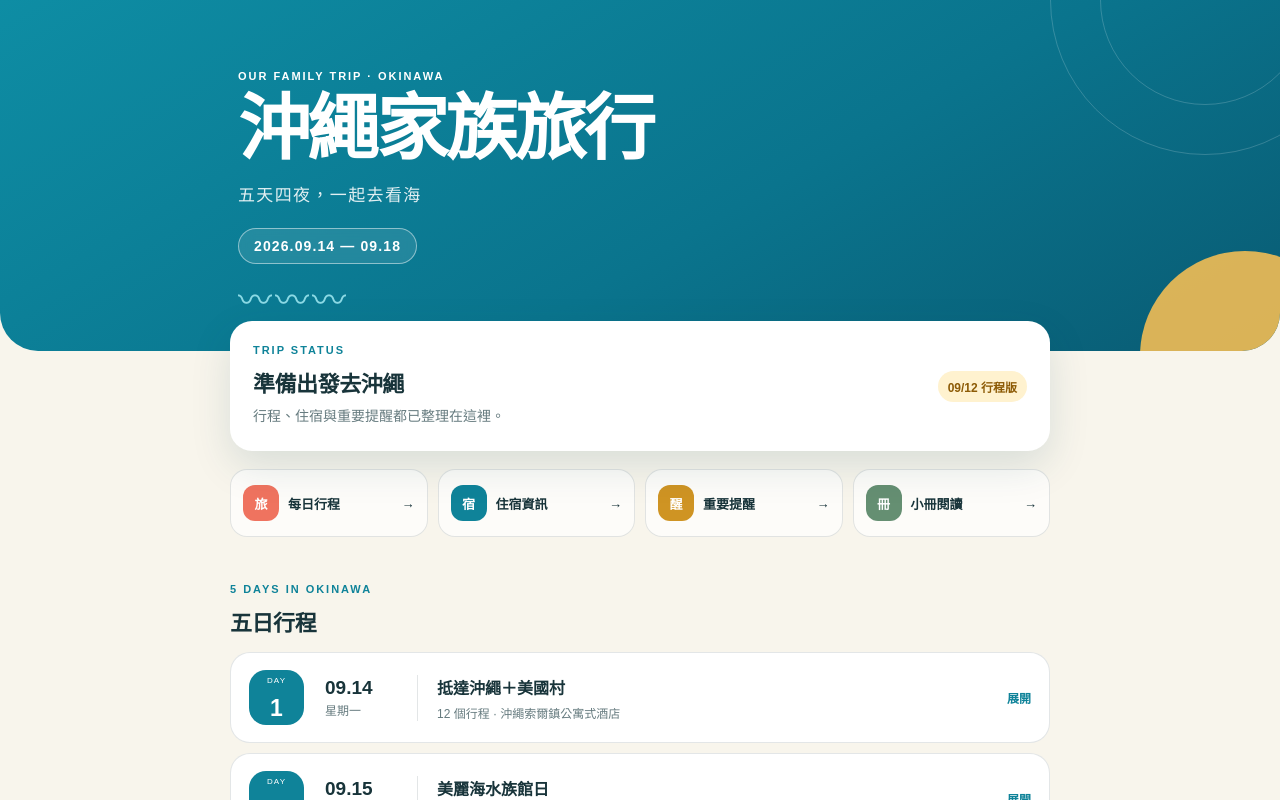
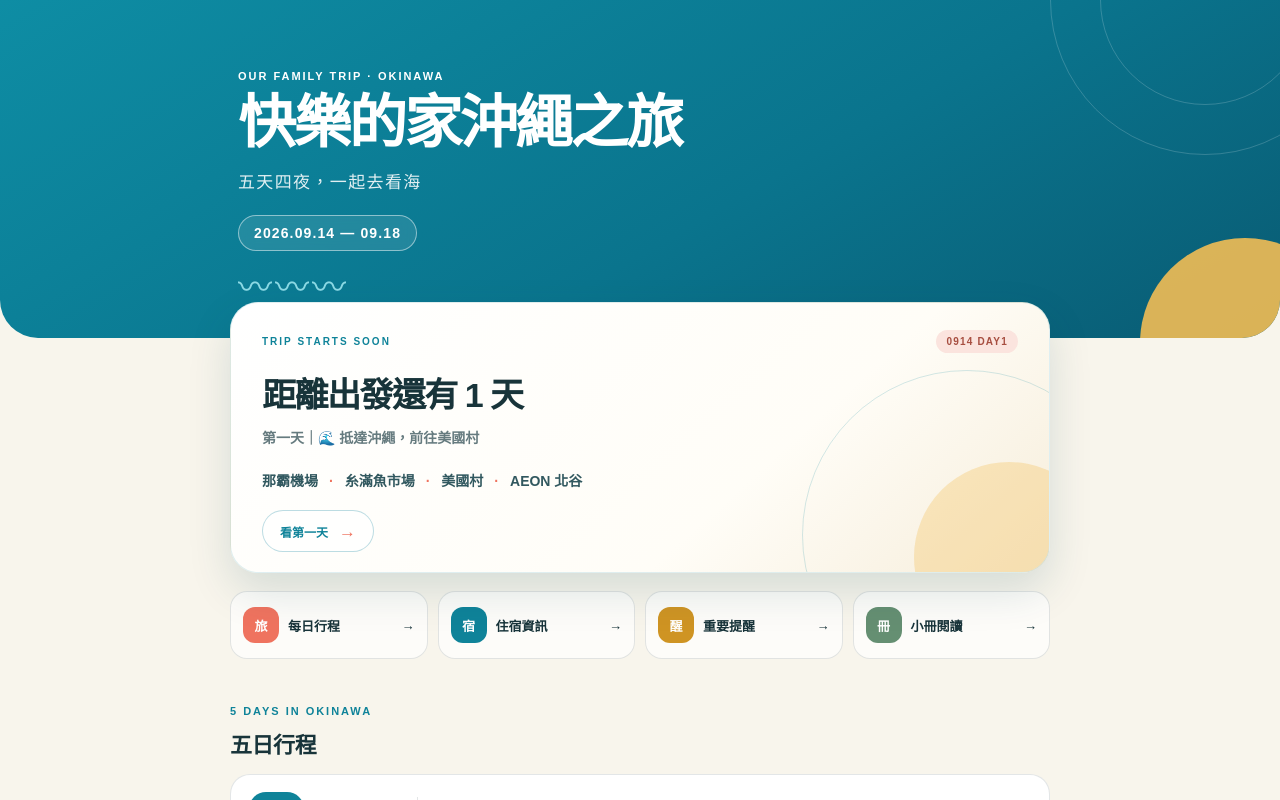
Before and after one commit to raye0621/family-trip-okinawa-2026-09, a Next.js app: page / in a window 1280 px wide. Shown: the top 800 px of the page. Built offline with nearby package versions, Linux system fonts and the light colour scheme.

Commit message:
feat: redesign daily trip overview

```diff
--- a/app/globals.css
+++ b/app/globals.css
@@ -12,7 +12,7 @@ a { color:inherit; text-decoration:none; }
 .hero::after { content:""; position:absolute; width:210px; height:210px; right:-70px; bottom:-110px; border-radius:50%; background:var(--sun); opacity:.9; }
 .hero-inner { position:relative; z-index:2; padding:70px 8px 44px; }
 .eyebrow,.section-kicker { margin:0 0 10px; font-size:11px; font-weight:800; letter-spacing:.18em; }
-.hero h1 { margin:0; font-size:clamp(40px,11vw,72px); line-height:1.05; letter-spacing:-.04em; }
+.hero h1 { margin:0; font-size:clamp(27px,7.5vw,58px); line-height:1.08; letter-spacing:-.045em; white-space:nowrap; }
 .subtitle { margin:13px 0 22px; font-size:17px; opacity:.88; letter-spacing:.08em; }
 .date-pill { display:inline-flex; padding:9px 15px; border:1px solid rgba(255,255,255,.48); border-radius:999px; font-size:14px; font-weight:700; letter-spacing:.08em; background:rgba(255,255,255,.1); backdrop-filter:blur(7px); }
 .sea-mark { display:flex; gap:3px; margin-top:30px; color:#8cdae5; font-size:34px; line-height:.4; }
@@ -20,11 +20,26 @@ a { color:inherit; text-decoration:none; }
 .orbit-one { width:310px; height:310px; right:-80px; top:-155px; }
 .orbit-two { width:210px; height:210px; right:-30px; top:-105px; }
 .page-content { padding:22px 0 52px; }
-.status-card { display:flex; align-items:center; justify-content:space-between; gap:22px; margin-top:-52px; position:relative; z-index:3; padding:23px; border-radius:22px; background:#fff; box-shadow:0 15px 40px rgba(9,72,84,.13); }
-.status-card h2,.section-heading h2,.info-card h2 { margin:0; font-size:22px; letter-spacing:-.02em; }
-.status-card p:not(.section-kicker),.section-heading>p,.info-card>p:not(.section-kicker) { margin:7px 0 0; color:var(--muted); font-size:14px; line-height:1.65; }
+.today-overview { position:relative; z-index:3; isolation:isolate; margin-top:-58px; overflow:hidden; padding:27px 31px 20px; border:1px solid rgba(15,131,153,.13); border-radius:28px; background:linear-gradient(138deg,#fff 0%,#fffdf7 64%,#f6edda 100%); box-shadow:0 18px 44px rgba(9,72,84,.14); }
+.today-overview::after { content:""; position:absolute; z-index:-2; right:-55px; bottom:-80px; width:190px; height:190px; border-radius:50%; background:rgba(241,189,85,.32); }
+.overview-orbit { position:absolute; z-index:-1; right:-83px; bottom:-128px; width:330px; height:330px; border:1px solid rgba(15,131,153,.18); border-radius:50%; }
+.overview-heading { display:flex; align-items:center; justify-content:space-between; gap:18px; }
+.overview-kicker { margin:0; color:var(--sea); font-size:10px; font-weight:900; letter-spacing:.2em; }
+.overview-day { padding:6px 10px; border-radius:999px; color:#a74e40; background:#fbe4de; font-size:10px; font-weight:900; letter-spacing:.12em; }
+.today-overview h2 { max-width:none; margin:22px 0 0; font-size:clamp(14px,4.2vw,34px); line-height:1.18; letter-spacing:-.045em; white-space:nowrap; }
+.overview-intro { margin:12px 0 0; color:var(--muted); font-size:14px; font-weight:700; line-height:1.65; }
+.overview-places { display:flex; flex-wrap:wrap; gap:6px 0; margin:21px 0 0; padding:0; list-style:none; color:#31585f; font-size:14px; font-weight:800; line-height:1.5; }
+.overview-places li:not(:last-child)::after { content:"·"; margin:0 11px; color:var(--coral); }
+.overview-cta { display:inline-flex; align-items:center; justify-content:center; gap:11px; min-height:42px; margin-top:18px; padding:9px 17px; border:1px solid rgba(15,131,153,.28); border-radius:999px; color:var(--sea); background:rgba(255,255,255,.72); font:inherit; font-size:12px; font-weight:900; cursor:pointer; transition:translate .2s ease,box-shadow .2s ease,background-color .2s ease; }
+.overview-cta:hover { translate:0 -2px; background:#fff; box-shadow:0 8px 20px rgba(9,72,84,.1); }
+.overview-cta:focus-visible { outline:3px solid rgba(15,131,153,.25); outline-offset:3px; }
+.overview-cta span { color:var(--coral); font-size:17px; line-height:1; }
+.overview-meta { display:flex; gap:9px 18px; margin-top:22px; padding-top:13px; border-top:1px solid rgba(24,52,58,.08); color:#829194; font-size:10px; font-weight:700; letter-spacing:.04em; }
+.today-overview.complete::after { background:rgba(239,115,95,.18); }
+.section-heading h2,.info-card h2 { margin:0; font-size:22px; letter-spacing:-.02em; }
+.section-heading>p,.info-card>p:not(.section-kicker) { margin:7px 0 0; color:var(--muted); font-size:14px; line-height:1.65; }
 .section-kicker { color:var(--sea); }
-.status-badge,.pending { flex:0 0 auto; padding:7px 10px; border-radius:999px; color:#8d5b06; background:#fff2cf; font-size:12px; font-weight:700; }
+.pending { flex:0 0 auto; padding:7px 10px; border-radius:999px; color:#8d5b06; background:#fff2cf; font-size:12px; font-weight:700; }
 .quick-grid { display:grid; grid-template-columns:repeat(4,1fr); gap:10px; margin:18px 0 46px; }
 .quick-card { display:grid; grid-template-columns:auto 1fr auto; align-items:center; gap:9px; min-height:68px; padding:11px 12px; border:1px solid var(--line); border-radius:17px; background:rgba(255,255,255,.68); font-size:13px; font-weight:700; }
 .quick-icon { display:grid; place-items:center; width:36px; height:36px; border-radius:12px; color:white; background:var(--sea); }
@@ -34,7 +49,7 @@ a { color:inherit; text-decoration:none; }
 .section-heading { display:flex; align-items:end; justify-content:space-between; gap:20px; margin-bottom:15px; }
 .section-heading>p { text-align:right; }
 .day-list { display:grid; gap:10px; }
-.day-card { overflow:hidden; border:1px solid var(--line); border-radius:20px; background:#fff; }
+.day-card { overflow:hidden; scroll-margin-top:16px; border:1px solid var(--line); border-radius:20px; background:#fff; }
 .day-card.is-today { border-color:rgba(15,131,153,.55); box-shadow:0 10px 28px rgba(15,131,153,.1); }
 .day-summary { display:grid; grid-template-columns:58px 74px 1fr auto; align-items:center; gap:18px; width:100%; padding:17px 18px; border:0; color:inherit; background:transparent; font:inherit; text-align:left; cursor:pointer; transition:background-color .3s ease; }
 .day-summary:focus-visible { outline:3px solid rgba(15,131,153,.28); outline-offset:-3px; }
@@ -57,11 +72,11 @@ a { color:inherit; text-decoration:none; }
 .timeline>article { display:grid; grid-template-columns:95px 1fr; gap:18px; position:relative; padding:17px 0; border-top:1px solid var(--line); }
 .timeline>article::before { content:""; position:absolute; top:23px; left:77px; width:7px; height:7px; border:2px solid var(--sea); border-radius:50%; background:#fff; }
 .timeline time { color:var(--sea); font-size:12px; font-weight:800; }
-.stop-title { display:flex; align-items:center; flex-wrap:wrap; gap:7px; }.stop-title h4 { margin:0; font-size:15px; }.stop-title span { padding:3px 7px; border-radius:999px; color:#8d5b06; background:#fff2cf; font-size:10px; font-weight:800; }
+.stop-title { display:flex; align-items:center; flex-wrap:wrap; gap:7px; }.stop-title h4 { margin:0; font-size:15px; }.stop-title .stop-badge { padding:3px 7px; border-radius:999px; color:#8d5b06; background:#fff2cf; font-size:10px; font-weight:800; }
 .stop-copy>p { margin:5px 0 0; color:var(--muted); font-size:13px; line-height:1.65; }.stop-copy .japanese-name { color:var(--ink); font-size:12px; font-weight:700; }
 .important-stop .stop-title h4 { color:#b64e3d; }
 .copy-button { margin-top:9px; padding:7px 10px; border:1px solid rgba(15,131,153,.28); border-radius:9px; color:var(--sea); background:#f2fafb; font-size:11px; font-weight:800; cursor:pointer; }
-.private-notes { margin:0 18px 18px; padding:18px; border-radius:17px; background:#f5eaf0; }.private-heading span { color:#93617a; font-size:9px; font-weight:800; letter-spacing:.12em; }.private-heading h4 { margin:4px 0 12px; font-size:17px; }.private-list { display:grid; gap:8px; }.private-list article { padding:11px 12px; border-radius:11px; background:rgba(255,255,255,.7); }.private-list strong { font-size:12px; }.private-list p { margin:4px 0 0; color:#6e5360; font-size:12px; line-height:1.6; }.name-highlight { color:#b64e3d; font-weight:800; }
+.private-notes { margin:0 18px 18px; padding:18px; border-radius:17px; background:#f5eaf0; }.private-heading span { color:#93617a; font-size:9px; font-weight:800; letter-spacing:.12em; }.private-heading h4 { margin:4px 0 12px; font-size:17px; }.private-list { display:grid; gap:8px; }.private-list article { padding:11px 12px; border-radius:11px; background:rgba(255,255,255,.7); }.private-list strong { font-size:12px; }.private-list p { margin:4px 0 0; color:#6e5360; font-size:12px; line-height:1.6; }.name-highlight { color:#b64e3d; }
 .content-section { margin-top:45px; }
 .info-grid { display:grid; grid-template-columns:1fr 1fr; gap:12px; margin-top:0; }
 .info-card { min-height:160px; padding:24px; border-radius:22px; background:#e4f1ef; }
@@ -77,7 +92,15 @@ footer a { padding:7px 10px; border-radius:999px; color:var(--sea); background:#
 @media (max-width:640px) {
   .hero { min-height:315px; border-radius:0 0 30px 30px; }
   .hero-inner { padding-top:58px; }
-  .status-card { align-items:flex-start; flex-direction:column; }
+  .today-overview { margin-top:-58px; padding:22px 17px 17px; border-radius:24px; }
+  .today-overview::after { right:-67px; bottom:-73px; width:170px; height:170px; }
+  .overview-orbit { right:-116px; bottom:-141px; }
+  .today-overview h2 { margin-top:19px; line-height:1.25; }
+  .overview-intro { margin-top:10px; font-size:13px; }
+  .overview-places { margin-top:18px; font-size:13px; }
+  .overview-places li:not(:last-child)::after { margin:0 8px; }
+  .overview-cta { width:100%; margin-top:16px; }
+  .overview-meta { flex-wrap:wrap; margin-top:18px; }
   .quick-grid { grid-template-columns:1fr 1fr; }
   .day-summary { grid-template-columns:52px 62px 1fr; gap:11px; padding:14px; }
   .day-number { width:49px; height:49px; }
@@ -91,4 +114,4 @@ footer a { padding:7px 10px; border-radius:999px; color:var(--sea); background:#
   .info-grid,.pending-grid { grid-template-columns:1fr; }
   footer { flex-direction:column; gap:8px; }
 }
-@media (prefers-reduced-motion:reduce) { html { scroll-behavior:auto; }.day-summary,.day-content,.day-card.is-open .day-content { transition:none; } }
+@media (prefers-reduced-motion:reduce) { html { scroll-behavior:auto; }.overview-cta,.day-summary,.day-content,.day-card.is-open .day-content { transition:none; } }
--- a/app/layout.tsx
+++ b/app/layout.tsx
@@ -7,11 +7,11 @@ const githubBasePath = process.env.GITHUB_ACTIONS === 'true' && repositoryName &
   : '';
 
 export const metadata: Metadata = {
-  title: '沖繩家族旅行 2026',
-  description: '2026 年沖繩家族旅行的隨身行程與重要資訊',
+  title: '快樂的家沖繩之旅 2026',
+  description: '2026 年快樂的家沖繩之旅隨身行程與重要資訊',
   manifest: '/manifest.webmanifest',
   icons: { icon: `${githubBasePath}/favicon.svg`, apple: `${githubBasePath}/favicon.svg` },
-  appleWebApp: { capable: true, statusBarStyle: 'black-translucent', title: '沖繩旅行' },
+  appleWebApp: { capable: true, statusBarStyle: 'black-translucent', title: '快樂的家沖繩之旅' },
 };
 
 export const viewport: Viewport = { themeColor: '#0f8399', width: 'device-width', initialScale: 1 };
--- a/app/manifest.ts
+++ b/app/manifest.ts
@@ -4,8 +4,8 @@ export const dynamic = 'force-static';
 
 export default function manifest(): MetadataRoute.Manifest {
   return {
-    name: '沖繩家族旅行 2026',
-    short_name: '沖繩旅行',
+    name: '快樂的家沖繩之旅 2026',
+    short_name: '快樂的家沖繩之旅',
     description: '家人的五天沖繩隨身行程與重要資訊',
     start_url: '.',
     display: 'standalone',
--- a/app/trip-app.tsx
+++ b/app/trip-app.tsx
@@ -11,6 +11,22 @@ const quickLinks = [
   { label: '重要提醒', icon: '醒', href: '#reminders', tone: 'yellow' },
   { label: '小冊閱讀', icon: '冊', href: './booklet/', tone: 'green' },
 ];
+
+function getDateKey(date: Date) {
+  const parts = new Intl.DateTimeFormat('en-US', {
+    timeZone: 'Asia/Tokyo',
+    year: 'numeric',
+    month: '2-digit',
+    day: '2-digit',
+  }).formatToParts(date);
+  const value = (type: Intl.DateTimeFormatPartTypes) => parts.find((part) => part.type === type)?.value ?? '';
+  return `${value('year')}-${value('month')}-${value('day')}`;
+}
+
+function daysBetween(from: string, to: string) {
+  const dayInMilliseconds = 24 * 60 * 60 * 1000;
+  return Math.round((Date.parse(`${to}T00:00:00Z`) - Date.parse(`${from}T00:00:00Z`)) / dayInMilliseconds);
+}
 
 function highlightFirstMentions(text: string, terms: string[], seen: Set<string>) {
   if (!terms.length) return text;
@@ -46,26 +62,53 @@ function PrivateNotesList({ day }: { day: Trip['days'][number] }) {
 export function TripApp({ trip }: { trip: Trip }) {
   const [ownerMode, setOwnerMode] = useState(false);
   const [copied, setCopied] = useState('');
+  const [previewDay, setPreviewDay] = useState<number | null>(null);
 
-  const today = new Date().toLocaleDateString('en-CA', { timeZone: 'Asia/Taipei' });
-  const activeDay = useMemo(() => trip.days.find((day) => day.isoDate === today), [today, trip.days]);
+  const today = getDateKey(new Date());
+  const activeDay = useMemo(
+    () => previewDay ? trip.days.find((day) => day.day === previewDay) : trip.days.find((day) => day.isoDate === today),
+    [previewDay, today, trip.days],
+  );
   const [openDays, setOpenDays] = useState<number[]>(() => activeDay ? [activeDay.day] : []);
 
   useEffect(() => {
     const params = new URLSearchParams(window.location.search);
     if (params.get('owner') === '1') localStorage.setItem('okinawa-owner-mode', '1');
     if (params.get('family') === '1') localStorage.removeItem('okinawa-owner-mode');
-    const syncMode = window.setTimeout(() => setOwnerMode(localStorage.getItem('okinawa-owner-mode') === '1'), 0);
+    const requestedPreviewDay = Number(params.get('previewDay'));
+    const syncMode = window.setTimeout(() => {
+      setOwnerMode(localStorage.getItem('okinawa-owner-mode') === '1');
+      if (trip.days.some((day) => day.day === requestedPreviewDay)) {
+        setPreviewDay(requestedPreviewDay);
+        setOpenDays((current) => current.includes(requestedPreviewDay) ? current : [...current, requestedPreviewDay].slice(-2));
+      }
+    }, 0);
     return () => window.clearTimeout(syncMode);
-  }, []);
+  }, [trip.days]);
 
-  const tripStarted = today >= trip.days[0].isoDate;
   const tripEnded = today > trip.days[trip.days.length - 1].isoDate;
+  const overviewDay = activeDay ?? (tripEnded ? trip.days[trip.days.length - 1] : trip.days[0]);
+  const overviewState = activeDay ? 'today' : tripEnded ? 'complete' : 'upcoming';
+  const overviewKicker = activeDay ? '今日摘要' : tripEnded ? 'JOURNEY COMPLETE' : 'TRIP STARTS SOON';
+  const overviewTitle = activeDay
+    ? activeDay.theme
+    : tripEnded ? '旅程完成，平安歸來 ～' : `距離出發還有 ${Math.max(0, daysBetween(today, trip.days[0].isoDate))} 天`;
+  const overviewIntro = activeDay
+    ? ''
+    : tripEnded ? '五天四夜的沖繩家族旅行' : `第一天｜${overviewDay.theme.replaceAll('＋', '・')}`;
+  const overviewCta = activeDay ? '今日詳細' : tripEnded ? '回顧行程' : '看第一天';
 
   function updateOpenDay(day: number, isOpen: boolean) {
     setOpenDays((current) => {
       const otherOpenDays = current.filter((openDay) => openDay !== day);
       return isOpen ? [...otherOpenDays, day].slice(-2) : otherOpenDays;
+    });
+  }
+
+  function showOverviewDay() {
+    setOpenDays((current) => current.includes(overviewDay.day) ? current : [...current, overviewDay.day].slice(-2));
+    window.requestAnimationFrame(() => {
+      document.getElementById(`day-${overviewDay.day}`)?.scrollIntoView({ behavior: 'smooth', block: 'start' });
     });
   }
 
@@ -79,10 +122,6 @@ export function TripApp({ trip }: { trip: Trip }) {
     localStorage.removeItem('okinawa-owner-mode');
     setOwnerMode(false);
   }
-
-  const statusTitle = activeDay
-    ? `今天是 Day ${activeDay.day}｜${activeDay.theme}`
-    : tripEnded ? '旅行平安完成，歡迎回家' : tripStarted ? '今天是行程間的休息日' : '準備出發去沖繩';
 
   return (
     <>
@@ -98,9 +137,19 @@ export function TripApp({ trip }: { trip: Trip }) {
       </section>
 
       <div className="shell page-content">
-        <section className="status-card" aria-labelledby="status-title">
-          <div><p className="section-kicker">TRIP STATUS</p><h2 id="status-title">{statusTitle}</h2><p>{activeDay ? `今晚住宿：${activeDay.lodging}` : '行程、住宿與重要提醒都已整理在這裡。'}</p></div>
-          <span className="status-badge">{trip.version}</span>
+        <section className={`today-overview ${overviewState}`} aria-labelledby="overview-title">
+          <div className="overview-orbit" aria-hidden="true" />
+          <div className="overview-heading">
+            <p className="overview-kicker">{overviewKicker}</p>
+            <span className="overview-day">{overviewDay.date.replaceAll('.', '')} DAY{overviewDay.day}</span>
+          </div>
+          <h2 id="overview-title">{overviewTitle}</h2>
+          {overviewIntro && <p className="overview-intro">{overviewIntro}</p>}
+          <ul className="overview-places" aria-label="今日主要地點">
+            {overviewDay.summaryPlaces.map((place) => <li key={place}>{place}</li>)}
+          </ul>
+          <button className="overview-cta" type="button" onClick={showOverviewDay}>{overviewCta}<span aria-hidden="true">→</span></button>
+          {ownerMode && <div className="overview-meta"><span>{trip.version}</span><span>最後更新 {trip.lastUpdated}</span></div>}
         </section>
 
         <nav className="quick-grid" aria-label="旅行資訊快速入口">
@@ -113,6 +162,7 @@ export function TripApp({ trip }: { trip: Trip }) {
             {trip.days.map((day) => (
               <article
                 className={`day-card ${activeDay?.day === day.day ? 'is-today' : ''} ${openDays.includes(day.day) ? 'is-open' : ''}`}
+                id={`day-${day.day}`}
                 key={day.day}
               >
                 <button
@@ -134,7 +184,7 @@ export function TripApp({ trip }: { trip: Trip }) {
                         <article className={stop.important ? 'important-stop' : ''} key={`${stop.time}-${stop.name}-${index}`}>
                           <time>{stop.time}</time>
                           <div className="stop-copy">
-                            <div className="stop-title"><h4>{highlightFirstMentions(stop.name, stop.highlightTerms ?? [], new Set())}</h4>{stop.badge && <span>{stop.badge}</span>}</div>
+                            <div className="stop-title"><h4>{highlightFirstMentions(stop.name, stop.highlightTerms ?? [], new Set())}</h4>{stop.badge && <span className="stop-badge">{stop.badge}</span>}</div>
                             {stop.nameJa && <p className="japanese-name">{stop.nameJa}</p>}{stop.note && <p>{stop.note}</p>}
                             {stop.navigationName && <button className="copy-button" type="button" onClick={() => copyNavigation(stop.navigationName!)}>複製導航名稱</button>}
                           </div>
--- a/data/trip.ts
+++ b/data/trip.ts
@@ -18,6 +18,7 @@ export type TripDay = {
   weekday: string;
   theme: string;
   lodging: string;
+  summaryPlaces: string[];
   stops: TripStop[];
   privateNotes: PrivateNote[];
   privateHighlightTerms?: string[];
@@ -42,7 +43,7 @@ export type Trip = {
 };
 
 export const trip: Trip = {
-  title: '沖繩家族旅行',
+  title: '快樂的家沖繩之旅',
   subtitle: '五天四夜，一起去看海',
   dateRange: '2026.09.14 — 09.18',
   version: '09/12 行程版',
@@ -53,8 +54,9 @@ export const trip: Trip = {
       date: '09.14',
       isoDate: '2026-09-14',
       weekday: '一',
-      theme: '抵達沖繩＋美國村',
+      theme: '🌊 抵達沖繩，前往美國村',
       lodging: '沖繩索爾鎮公寓式酒店',
+      summaryPlaces: ['那霸機場', '糸滿魚市場', '美國村', 'AEON 北谷'],
       stops: [
         { time: '07:45', name: '搭計程車前往機場', note: '預計 10:00 起飛。' },
         { time: '13:00', name: '抵達那霸機場', note: '依序處理入境審查、領行李與海關。', important: true },
@@ -80,8 +82,9 @@ export const trip: Trip = {
       date: '09.15',
       isoDate: '2026-09-15',
       weekday: '二',
-      theme: '美麗海水族館日',
+      theme: '🐋 美麗海水族館，鯨鯊！',
       lodging: '沖繩索爾鎮公寓式酒店',
+      summaryPlaces: ['美麗海水族館', 'Kaito 麵包', '許田休息站', '萬座毛', '美國村'],
       stops: [
         { time: '07:00–08:00', name: '買沖繩飯糰＋早餐', note: '飯糰 07:00 開門，並作為水族館行程的午餐。' },
         { time: '08:00–09:30', name: '開車前往美麗海水族館', note: '預留上廁所與塞車緩衝，抓 90 分鐘。', highlightTerms: ['美麗海水族館'] },
@@ -120,8 +123,9 @@ export const trip: Trip = {
       date: '09.16',
       isoDate: '2026-09-16',
       weekday: '三',
-      theme: '購物＋首里散步＋移動那霸',
+      theme: '🏯 最大百貨公司 + 十年首里城',
       lodging: '鶴の宿 那覇',
+      summaryPlaces: ['永旺夢樂城', '首里城', '達摩寺', '國際通'],
       stops: [
         { time: '08:00–09:00', name: '民宿自煮早餐', note: '前一天買麵包與食材；時間充裕可買莓果碗。' },
         { time: '09:00–10:00', name: '整理行李、休息、退房', note: '最晚 11:00 退房，目標 10:00 離開。' },
@@ -154,8 +158,9 @@ export const trip: Trip = {
       date: '09.17',
       isoDate: '2026-09-17',
       weekday: '四',
-      theme: '沖繩世界＋Costco',
+      theme: '🌺 沖繩世界玉泉洞，燒肉之路',
       lodging: '鶴の宿 那覇',
+      summaryPlaces: ['沖繩世界', '玉泉洞', 'Costco 南城', '國際通'],
       stops: [
         { time: '07:30–08:15', name: '民宿自煮早餐', note: 'Day 3 晚上先買食材；廚房不適合就改外食或便利商店。' },
         { time: '08:15–08:30', name: '整理、準備出發', note: '目標 08:30 前離開。' },
@@ -188,8 +193,9 @@ export const trip: Trip = {
       date: '09.18',
       isoDate: '2026-09-18',
       weekday: '五',
-      theme: '最後採買＋回高雄',
+      theme: '🧳 最後採買，準備平安回家',
       lodging: '回家',
+      summaryPlaces: ['ASHIBINAA', '那霸機場', '高雄'],
       stops: [
         { time: '08:00–08:45', name: '起床、整理最後行李', note: '確認藥妝、液體與噴霧等託運物品。' },
         { time: '08:45–09:15', name: '早餐、Check-out', note: '巡房確認冰箱、浴室、插座與床下沒有遺漏。' },
```
